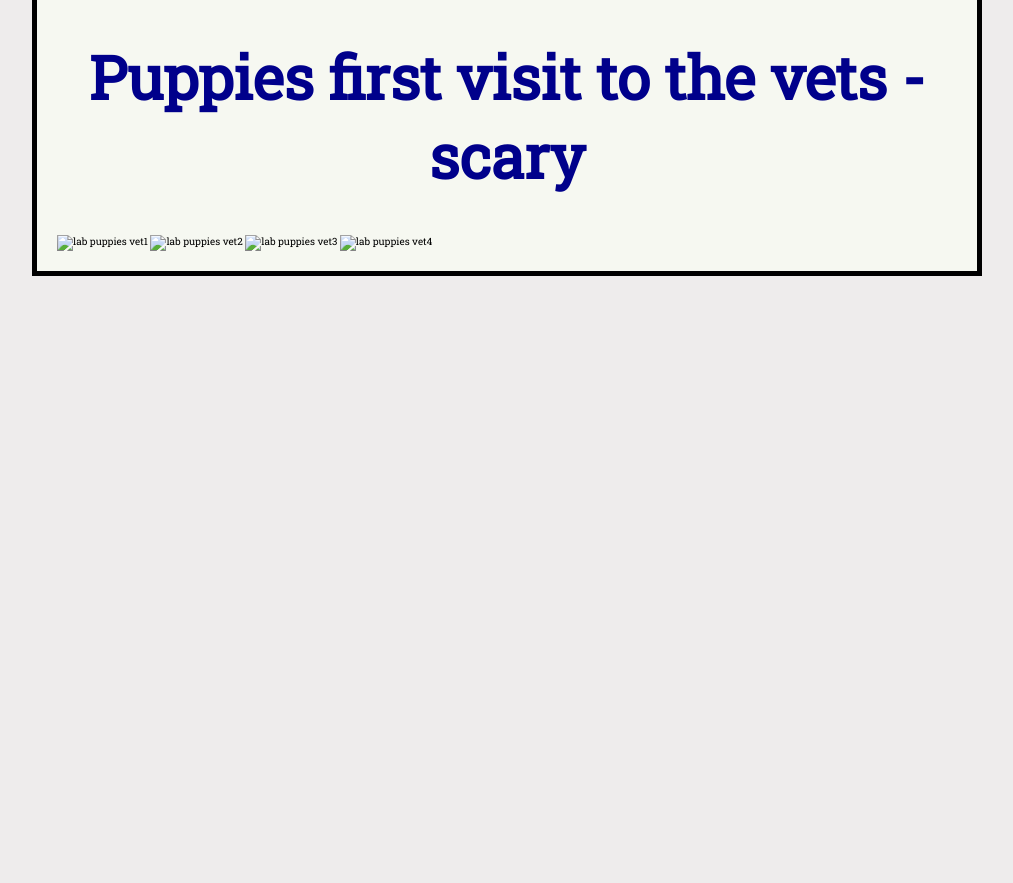
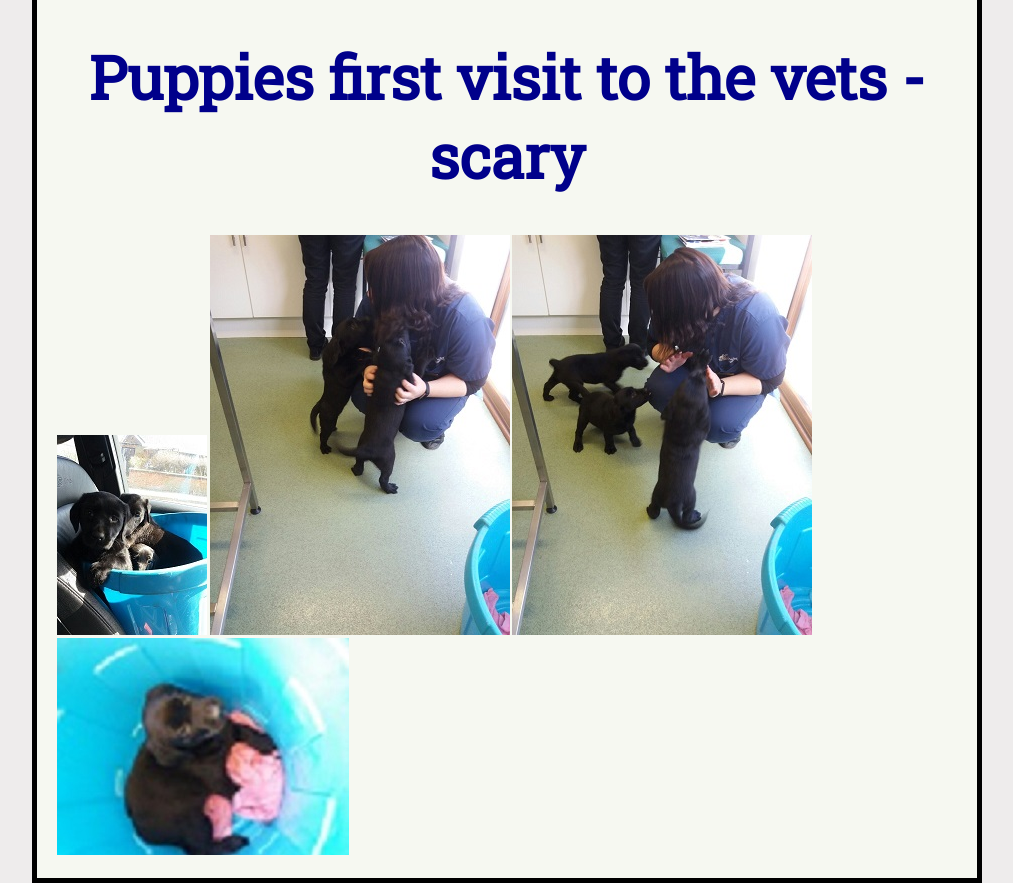
Before and after one commit to LaurenceParsons/OurPuppies, a plain HTML site: page index.html in a window 1280 px wide. Shown: the part 1052-1935 px from the top of the page, without its empty margins (133-1146 px from the left). Before the commit the page ends 1328 px from the top, so only its background shows below. Drawn offline with Linux system fonts and the light colour scheme; files that its build step writes are made by us from their sources.

Commit message:
Update index.html

```diff
--- a/index.html
+++ b/index.html
@@ -27,9 +27,9 @@
             <li>training them</li>
         </ol>
     <h1>Puppies first visit to the vets - scary </h1>
-    <img src="images/vet1.jpg" alt="lab puppies vet1">
-    <img src="images/vet2.jpg" alt="lab puppies vet2">
-    <img src="images/vet3.jpg" alt="lab puppies vet3">
-    <img src="images/vet4.jpg" alt="lab puppies vet4">
+    <img src="vet1.jpg" alt="lab puppies vet1">
+    <img src="vet2.jpg" alt="lab puppies vet2">
+    <img src="vet3.jpg" alt="lab puppies vet3">
+    <img src="vet4.jpg" alt="lab puppies vet4">
   </body>
 </html>
```
